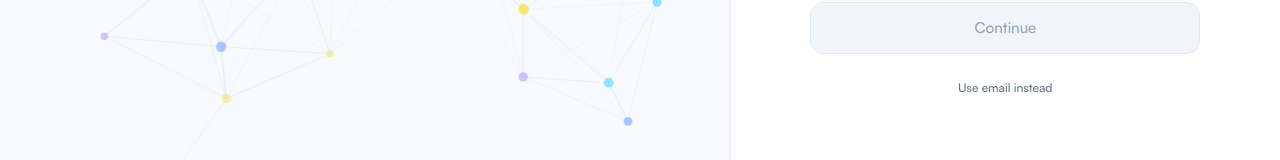
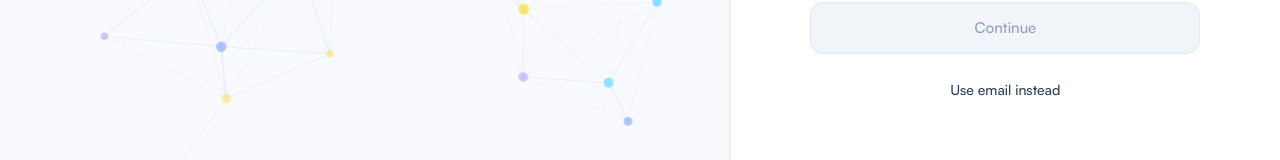
Before and after one commit to akhilsahu/support_triage, a React (Vite) app in the folder ui/: page /auth in a window 1280 px wide. Shown: the part 408-568 px from the top of the page. Built offline with nearby package versions, Linux system fonts and the light colour scheme; no server answers.

Commit message:
style(yullo): improve readability and contrast of fallback links

```diff
--- a/ui/src/components/yullo/auth/EmailForm.tsx
+++ b/ui/src/components/yullo/auth/EmailForm.tsx
@@ -94,11 +94,11 @@ export function EmailForm({ onSubmit, onSwitchToPhone, loading, errorMessage }:
         )}
       </button>
 
-      <div className="pt-1 text-center">
+      <div className="pt-1.5 text-center">
         <button
           type="button"
           onClick={onSwitchToPhone}
-          className="text-xs font-medium text-slate-500 hover:text-[#0B1220] transition-colors py-1 px-2 rounded-md hover:bg-slate-100/60"
+          className="text-sm font-medium text-slate-700 hover:text-[#0B1220] transition-colors py-1 px-2.5 rounded-md hover:bg-slate-100/80"
         >
           Use phone instead
         </button>
--- a/ui/src/components/yullo/auth/PhoneForm.tsx
+++ b/ui/src/components/yullo/auth/PhoneForm.tsx
@@ -131,11 +131,11 @@ export function PhoneForm({ onSubmit, onSwitchToEmail, loading, errorMessage }:
       </button>
 
       {/* Email Fallback Link */}
-      <div className="pt-1 text-center">
+      <div className="pt-1.5 text-center">
         <button
           type="button"
           onClick={onSwitchToEmail}
-          className="text-xs font-medium text-slate-500 hover:text-[#0B1220] transition-colors py-1 px-2 rounded-md hover:bg-slate-100/60"
+          className="text-sm font-medium text-slate-700 hover:text-[#0B1220] transition-colors py-1 px-2.5 rounded-md hover:bg-slate-100/80"
         >
           Use email instead
         </button>
```
